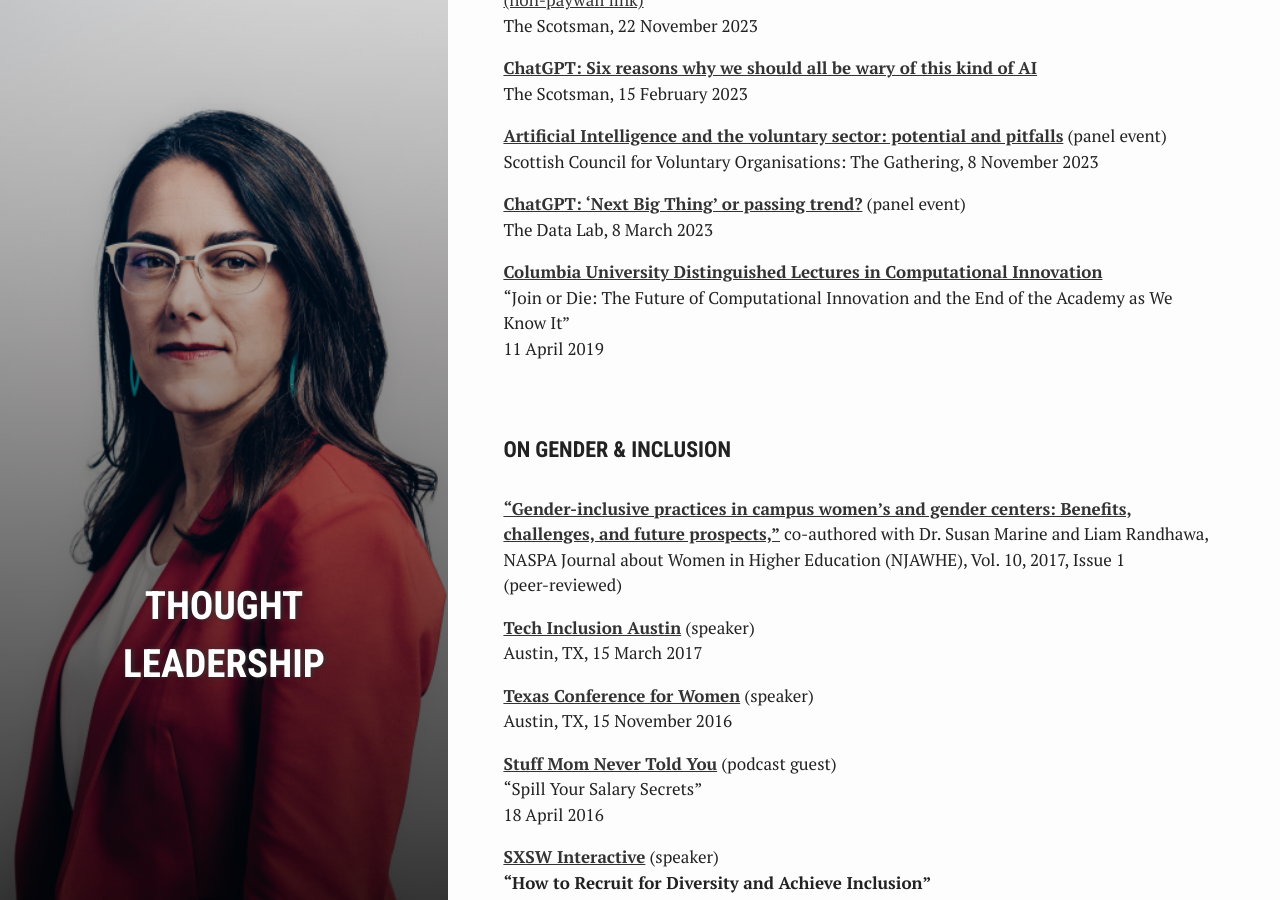
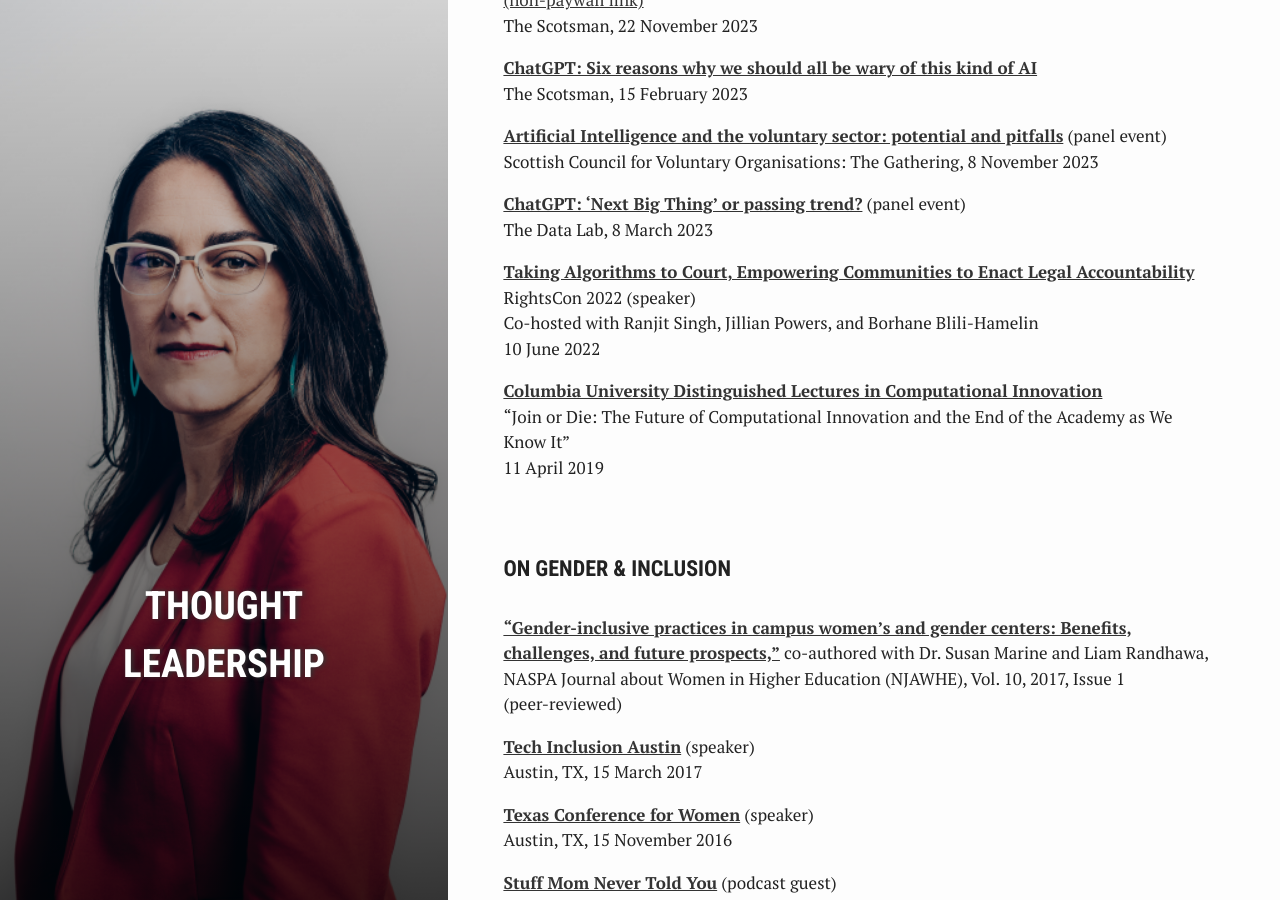
Before and after one commit to Dr-G/Dr-G.github.io, a Jekyll site: the page built from thoughtleadership.md, in a window 1280 px wide and 900 px high, scrolled down 419 px. Built offline with Jekyll 4.4.1, drawn with Linux system fonts in a browser that asks for light colours.

Commit message:
Update thoughtleadership.md
add RightsCon 2022

```diff
--- a/thoughtleadership.md
+++ b/thoughtleadership.md
@@ -26,6 +26,11 @@ Scottish Council for Voluntary Organisations: The Gathering, 8 November 2023
 
 **[ChatGPT: ‘Next Big Thing’ or passing trend?](https://www.youtube.com/watch?v=OJ2DXgAXnvw)** (panel event)
 The Data Lab, 8 March 2023
+
+**[Taking Algorithms to Court, Empowering Communities to Enact Legal Accountability](https://borhane.xyz/talk/acl-rightscon/)**
+RightsCon 2022 (speaker)
+Co-hosted with Ranjit Singh, Jillian Powers, and Borhane Blili-Hamelin
+10 June 2022
 
 **[Columbia University Distinguished Lectures in Computational Innovation](https://brown.columbia.edu/event/distinguished-lectures-in-computational-innovation-dr-gina-helfrich/)**
 "Join or Die: The Future of Computational Innovation and the End of the Academy as We Know It"
```
